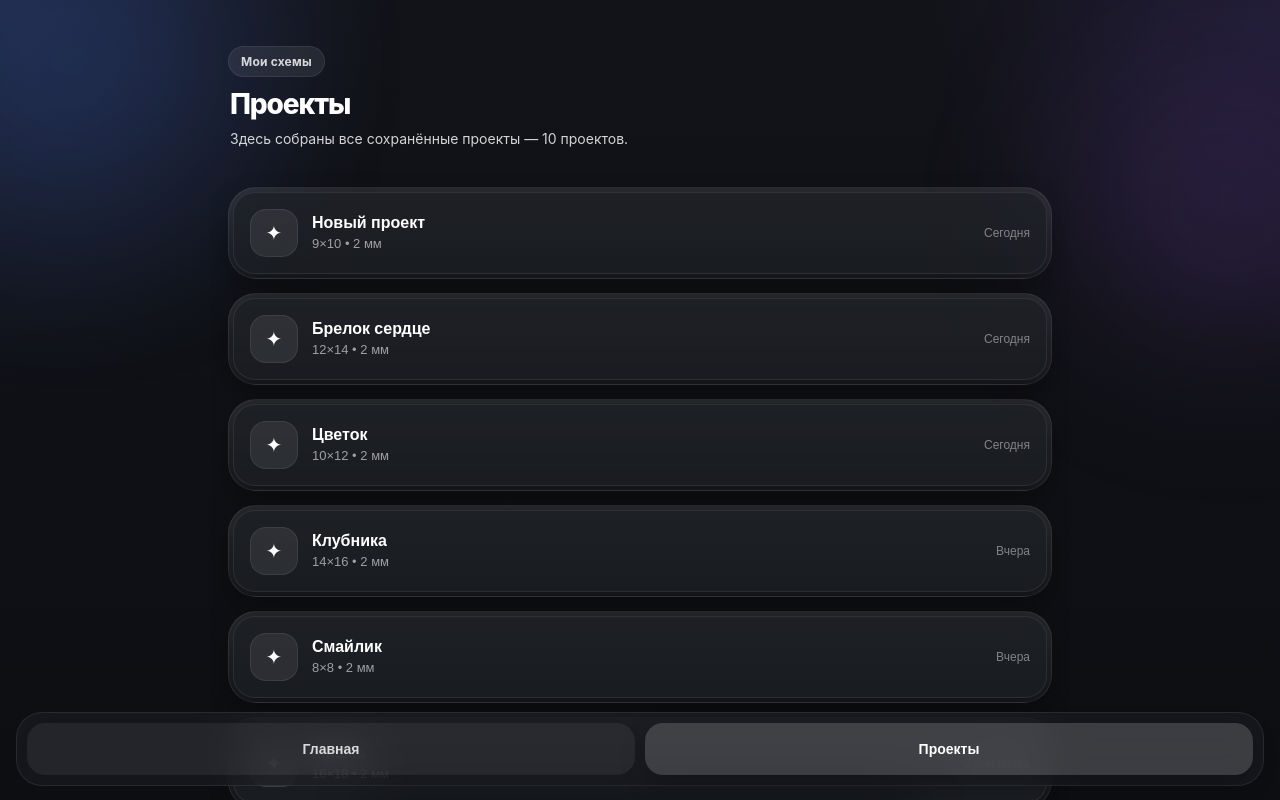
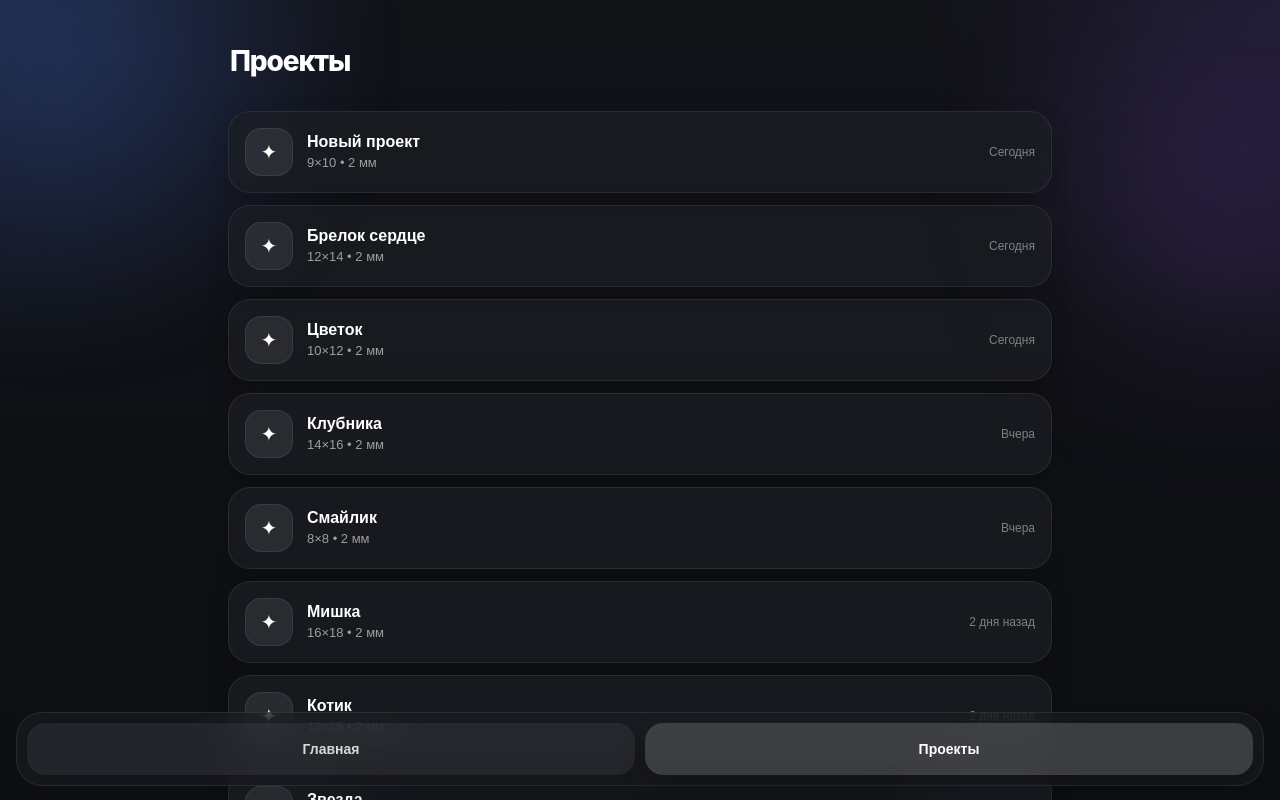
Before and after one commit to DaniilOreshenkov/miniApp, a React (Vite) app: page / in a window 1280 px wide. Both pictures are taken after a click on the button "Все". Built offline with nearby package versions, Linux system fonts and the light colour scheme.

Commit message:
главный экран

```diff
--- a/src/screens/ProjectsScreen.tsx
+++ b/src/screens/ProjectsScreen.tsx
@@ -19,20 +19,12 @@ const ProjectsScreen: React.FC<Props> = ({
 }) => {
   const hasProjects = projects.length > 0;
   const showActions = Boolean(onRenameProject || onDeleteProject);
-  const projectsCountLabel = `${projects.length} ${getProjectWord(projects.length)}`;
 
   return (
     <>
       <section style={secondaryHeroWrapStyle}>
-        <div style={heroBadgeStyle}>Мои схемы</div>
-
         <div style={secondaryHeroTextWrapStyle}>
-          <h1 style={heroTitleStyle}>Проекты</h1>
-          <p style={heroSubtitleStyle}>
-            {hasProjects
-              ? `Здесь собраны все сохранённые проекты — ${projectsCountLabel}.`
-              : "Здесь будут все твои сохранённые проекты."}
-          </p>
+          <h1 style={ui.screenTitle}>Проекты</h1>
         </div>
       </section>
 
@@ -41,40 +33,32 @@ const ProjectsScreen: React.FC<Props> = ({
           <div style={projectsListStyle}>
             {projects.map((project) => (
               <div key={project.id} style={projectBlockStyle}>
-                <div style={projectCardShellStyle}>
                 <ProjectCard
                   project={project}
                   onClick={() => onProjectClick(project)}
                 />
-                </div>
 
                 {showActions && (
-                  <div style={actionsPanelStyle}>
-                    <div style={actionsPanelLabelStyle}>Управление проектом</div>
-
                   <div style={actionsRowStyle}>
                     {onRenameProject && (
                       <button
                         type="button"
-                          style={renameActionButtonStyle}
+                        style={actionButtonStyle}
                         onClick={() => onRenameProject(project)}
                       >
-                          <span style={actionIconStyle}>✏️</span>
-                          <span>Переименовать</span>
+                        Переименовать
                       </button>
                     )}
 
                     {onDeleteProject && (
                       <button
                         type="button"
-                          style={deleteActionButtonStyle}
+                        style={dangerButtonStyle}
                         onClick={() => onDeleteProject(project)}
                       >
-                          <span style={actionIconStyle}>🗑️</span>
-                          <span>Удалить</span>
+                        Удалить
                       </button>
                     )}
-                    </div>
                   </div>
                 )}
               </div>
@@ -82,9 +66,7 @@ const ProjectsScreen: React.FC<Props> = ({
           </div>
         ) : (
           <section style={emptyStateStyle}>
-            <div style={emptyIconWrapStyle}>
             <div style={emptyIconStyle}>📁</div>
-            </div>
             <h2 style={emptyTitleStyle}>Пока нет проектов</h2>
             <p style={emptyTextStyle}>Создай первую сетку и она появится здесь.</p>
           </section>
@@ -94,57 +76,16 @@ const ProjectsScreen: React.FC<Props> = ({
   );
 };
 
-const getProjectWord = (count: number) => {
-  const mod10 = count % 10;
-  const mod100 = count % 100;
-
-  if (mod10 === 1 && mod100 !== 11) return "проект";
-  if (mod10 >= 2 && mod10 <= 4 && (mod100 < 12 || mod100 > 14)) {
-    return "проекта";
-  }
-
-  return "проектов";
-};
-
 const secondaryHeroWrapStyle: React.CSSProperties = {
   paddingTop: 22,
-  paddingBottom: 14,
-  display: "flex",
-  flexDirection: "column",
-  gap: 12,
-};
-
-const heroBadgeStyle: React.CSSProperties = {
-  alignSelf: "flex-start",
-  padding: "7px 12px",
-  borderRadius: 999,
-  background: "rgba(255,255,255,0.08)",
-  border: "1px solid rgba(255,255,255,0.08)",
-  color: ds.color.textSecondary,
-  fontSize: 12,
-  fontWeight: 700,
-  letterSpacing: 0.2,
-  backdropFilter: "blur(18px)",
-  WebkitBackdropFilter: "blur(18px)",
+  paddingBottom: 10,
 };
 
 const secondaryHeroTextWrapStyle: React.CSSProperties = {
   display: "flex",
   flexDirection: "column",
-  gap: 8,
+  gap: 6,
   paddingLeft: 2,
-};
-
-const heroTitleStyle: React.CSSProperties = {
-  ...ui.screenTitle,
-  margin: 0,
-};
-
-const heroSubtitleStyle: React.CSSProperties = {
-  ...ui.bodyText,
-  margin: 0,
-  maxWidth: 480,
-  color: ds.color.textSecondary,
 };
 
 const projectsSectionStyle: React.CSSProperties = {
@@ -157,112 +98,53 @@ const projectsSectionStyle: React.CSSProperties = {
 const projectsListStyle: React.CSSProperties = {
   display: "flex",
   flexDirection: "column",
-  gap: 14,
-  paddingBottom: "calc(124px + env(safe-area-inset-bottom, 0px))",
+  gap: 12,
+  paddingBottom: 8,
 };
 
 const projectBlockStyle: React.CSSProperties = {
   display: "flex",
   flexDirection: "column",
-  gap: 10,
-};
-
-const projectCardShellStyle: React.CSSProperties = {
-  borderRadius: 28,
-  padding: 4,
-  background:
-    "linear-gradient(180deg, rgba(255,255,255,0.10) 0%, rgba(255,255,255,0.04) 100%)",
-  border: "1px solid rgba(255,255,255,0.08)",
-  boxShadow: "0 18px 34px rgba(0,0,0,0.18)",
-};
-
-const actionsPanelStyle: React.CSSProperties = {
-  display: "flex",
-  flexDirection: "column",
-  gap: 10,
-  padding: 12,
-  borderRadius: 22,
-  background: "rgba(17,18,22,0.42)",
-  border: "1px solid rgba(255,255,255,0.06)",
-  backdropFilter: "blur(18px)",
-  WebkitBackdropFilter: "blur(18px)",
-};
-
-const actionsPanelLabelStyle: React.CSSProperties = {
-  fontSize: 12,
-  fontWeight: 700,
-  color: ds.color.textSecondary,
-  paddingLeft: 2,
+  gap: 8,
 };
 
 const actionsRowStyle: React.CSSProperties = {
-  display: "grid",
-  gridTemplateColumns: "repeat(2, minmax(0, 1fr))",
-  gap: 10,
+  display: "flex",
+  gap: 8,
 };
 
-const baseActionButtonStyle: React.CSSProperties = {
-  minHeight: 48,
+const actionButtonStyle: React.CSSProperties = {
+  flex: 1,
   border: "none",
-  borderRadius: 18,
-  padding: "12px 14px",
-  display: "flex",
-  alignItems: "center",
-  justifyContent: "center",
-  gap: 8,
-  fontSize: 14,
-  fontWeight: 800,
+  borderRadius: 14,
+  padding: "10px 12px",
+  fontSize: 13,
+  fontWeight: 700,
+  color: "#ffffff",
+  background: "rgba(27,29,34,0.72)",
   cursor: "pointer",
-  boxShadow: "0 10px 22px rgba(0,0,0,0.12)",
-  transition: "transform 140ms ease, opacity 140ms ease",
 };
 
-const renameActionButtonStyle: React.CSSProperties = {
-  ...baseActionButtonStyle,
-  color: "#ffffff",
-  background: "linear-gradient(180deg, rgba(255,255,255,0.14) 0%, rgba(255,255,255,0.08) 100%)",
-  border: "1px solid rgba(255,255,255,0.07)",
-};
-
-const deleteActionButtonStyle: React.CSSProperties = {
-  ...baseActionButtonStyle,
-  color: "#ffffff",
-  background: "linear-gradient(180deg, rgba(255,99,89,0.95) 0%, rgba(255,59,48,0.82) 100%)",
-};
-
-const actionIconStyle: React.CSSProperties = {
-  fontSize: 15,
-  lineHeight: 1,
+const dangerButtonStyle: React.CSSProperties = {
+  ...actionButtonStyle,
+  background: "rgba(255,59,48,0.82)",
 };
 
 const emptyStateStyle: React.CSSProperties = {
   ...ui.glassCard,
   minHeight: "56vh",
-  borderRadius: 30,
+  borderRadius: 28,
   display: "flex",
   alignItems: "center",
   justifyContent: "center",
   flexDirection: "column",
   padding: 24,
   textAlign: "center",
-  gap: 10,
-  paddingBottom: "calc(24px + env(safe-area-inset-bottom, 0px))",
-};
-
-const emptyIconWrapStyle: React.CSSProperties = {
-  width: 72,
-  height: 72,
-  borderRadius: 22,
-  display: "flex",
-  alignItems: "center",
-  justifyContent: "center",
-  background: "rgba(255,255,255,0.08)",
-  border: "1px solid rgba(255,255,255,0.08)",
-  marginBottom: 4,
 };
 
 const emptyIconStyle: React.CSSProperties = {
-  fontSize: 30,
+  fontSize: 32,
+  marginBottom: 14,
 };
 
 const emptyTitleStyle: React.CSSProperties = {
@@ -274,7 +156,7 @@ const emptyTitleStyle: React.CSSProperties = {
 
 const emptyTextStyle: React.CSSProperties = {
   ...ui.bodyText,
-  margin: 0,
+  margin: "10px 0 0",
   maxWidth: 320,
 };
 
```
Lines whose indentation alone changed are shown as unchanged.
